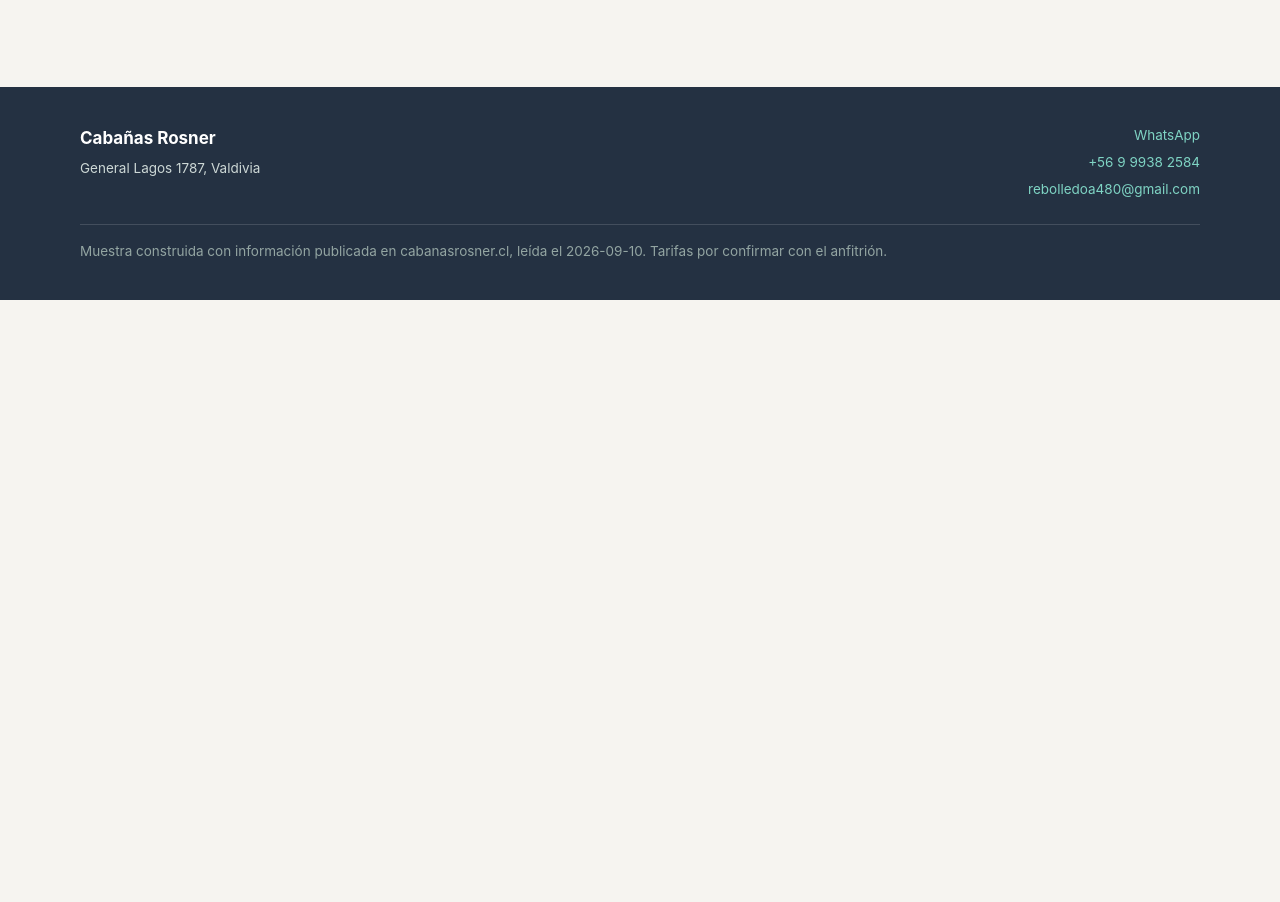
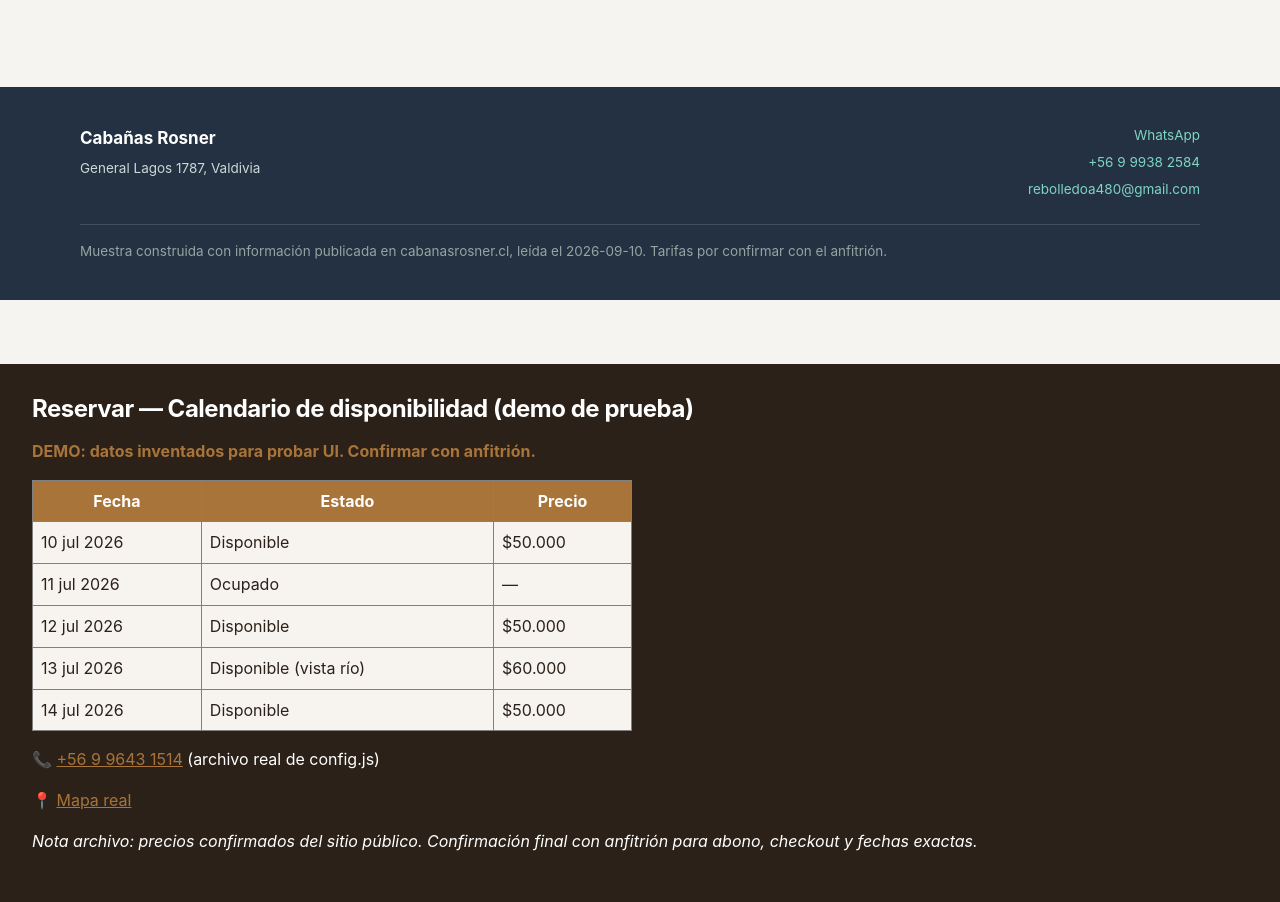
Before and after one commit to seboyard/gramagrowth-demos, a website: page cabanas-rosner/index.html in a window 1280 px wide. Shown: the part 3041-3943 px from the top of the page. Before the commit the page ends 3341 px from the top, so only its background shows below. Drawn offline with Linux system fonts and the light colour scheme.

Commit message:
demo: calendario con datos de prueba (DEMO marcado) en rosner

```diff
--- a/cabanas-rosner/index.html
+++ b/cabanas-rosner/index.html
@@ -125,3 +125,20 @@
   <script src="app.js" defer></script>
 </body>
 </html>
+
+<!-- DEMO — CALENDARIO CON DATOS DE PRUEBA (archivo real, inventado solo para probar UI) -->
+<section id="calendario-reservas" style="padding:2rem;background:#2b2118;color:#fff;">
+  <h2>Reservar — Calendario de disponibilidad (demo de prueba)</h2>
+  <p><strong style="color:#a8743a;">DEMO: datos inventados para probar UI. Confirmar con anfitrión.</strong></p>
+  <table border="1" cellpadding="8" style="background:#f7f4f0;color:#2b2118;border-collapse:collapse;width:100%;max-width:600px;">
+    <tr style="background:#a8743a;color:#fff;"><th>Fecha</th><th>Estado</th><th>Precio</th></tr>
+    <tr><td>10 jul 2026</td><td>Disponible</td><td>$50.000</td></tr>
+    <tr><td>11 jul 2026</td><td>Ocupado</td><td>—</td></tr>
+    <tr><td>12 jul 2026</td><td>Disponible</td><td>$50.000</td></tr>
+    <tr><td>13 jul 2026</td><td>Disponible (vista río)</td><td>$60.000</td></tr>
+    <tr><td>14 jul 2026</td><td>Disponible</td><td>$50.000</td></tr>
+  </table>
+  <p style="margin-top:1rem;">📞 <a href="https://wa.me/56996431514" style="color:#a8743a;">+56 9 9643 1514</a> (archivo real de config.js)</p>
+  <p>📍 <a href="https://www.google.com/maps/search/?api=1&query=Cabanas+Rosner+Valdivia" style="color:#a8743a;">Mapa real</a></p>
+  <p><em>Nota archivo: precios confirmados del sitio público. Confirmación final con anfitrión para abono, checkout y fechas exactas.</em></p>
+</section>
```
